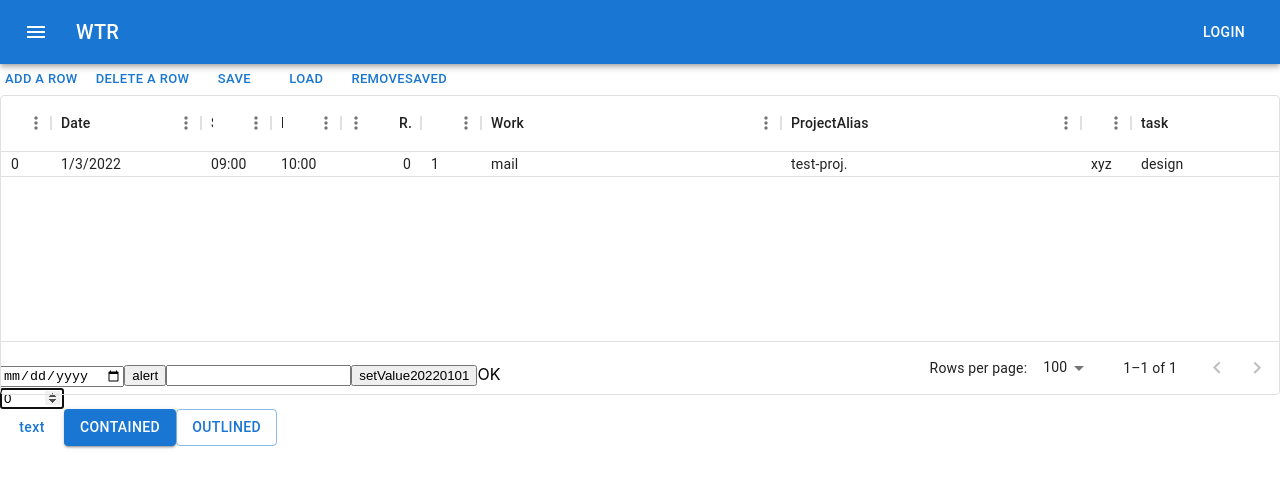
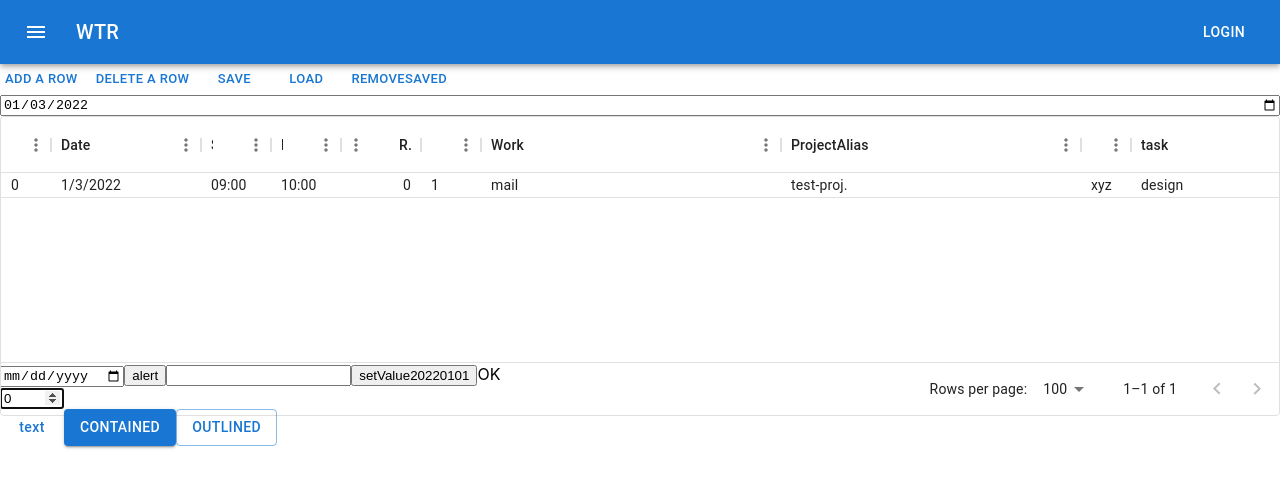
Before and after one commit to marzg510/wtr, a React (Create React App) app: page / in a window 1280 px wide. Shown: the top 488 px of the page. Built offline with nearby package versions, Linux system fonts and the light colour scheme.

Commit message:
日付の選択フィールドを追加

```diff
--- a/src/App.tsx
+++ b/src/App.tsx
@@ -5,7 +5,7 @@ import { Box, Button, Drawer, Link, List, Stack, TextField } from '@mui/material
 import styled from '@emotion/styled';
 import { DataGrid, GridColDef, GridColTypeDef, GridRenderEditCellParams, GridRowId, GridRowsProp, GridValueGetterParams, GRID_DATE_COL_DEF, useGridApiContext } from '@mui/x-data-grid';
 import Header from './Header';
-import { addHours } from 'date-fns';
+import { addHours, format } from 'date-fns';
 import { timeColumnType } from './DateEditor';
 
 
@@ -70,29 +70,30 @@ function App() {
       work: 'mail' , projectAlias: 'test-proj.', projectCd: 'xyz', task: 'design' },
   ]
   );
-  const [contextMenuProps, setContextMenuProps] = useState<{
-    rowIdx: number;
-    top: number;
-    left: number
-  } | null>(null);
+  const [selectedDate, setSelectedDate] = useState(new Date('2022-01-03'));
+  // const [contextMenuProps, setContextMenuProps] = useState<{
+  //   rowIdx: number;
+  //   top: number;
+  //   left: number
+  // } | null>(null);
   const [nextId, setNextId] = useReducer((id: number) => id + 1, rows[rows.length - 1].id + 1);
   const defaultWorkTime = 1;
-  const isContextMenuOpen = contextMenuProps !== null;
-  const menuRef = useRef<HTMLMenuElement | null>(null);
-  useLayoutEffect(() => {
-    if (!isContextMenuOpen) return;
+  // const isContextMenuOpen = contextMenuProps !== null;
+  // const menuRef = useRef<HTMLMenuElement | null>(null);
+  // useLayoutEffect(() => {
+  //   if (!isContextMenuOpen) return;
 
-    function onClick(event: MouseEvent) {
-      if (event.target instanceof Node && menuRef.current?.contains(event.target)) {
-        return;
-      }
-      setContextMenuProps(null);
-    }
-    window.addEventListener('click', onClick);
-    return () => {
-      window.removeEventListener('click', onClick);
-    };
-  }, [isContextMenuOpen]);
+  //   function onClick(event: MouseEvent) {
+  //     if (event.target instanceof Node && menuRef.current?.contains(event.target)) {
+  //       return;
+  //     }
+  //     setContextMenuProps(null);
+  //   }
+  //   window.addEventListener('click', onClick);
+  //   return () => {
+  //     window.removeEventListener('click', onClick);
+  //   };
+  // }, [isContextMenuOpen]);
 
   const [dateValue, setDateValue] = useState("");
   const [dateDispValue, setDateDispValue] = useState("");
@@ -167,6 +168,14 @@ function App() {
           }}>
             RemoveSaved
           </Button>
+        </Stack>
+        <Stack>
+          <input type="date"
+            value={format(selectedDate, 'yyyy-MM-dd')}
+            onChange={(event)=>{
+              setSelectedDate(new Date(event.target.value));
+            }}
+          />
         </Stack>
         <DataGrid
           rowHeight={25}
```
